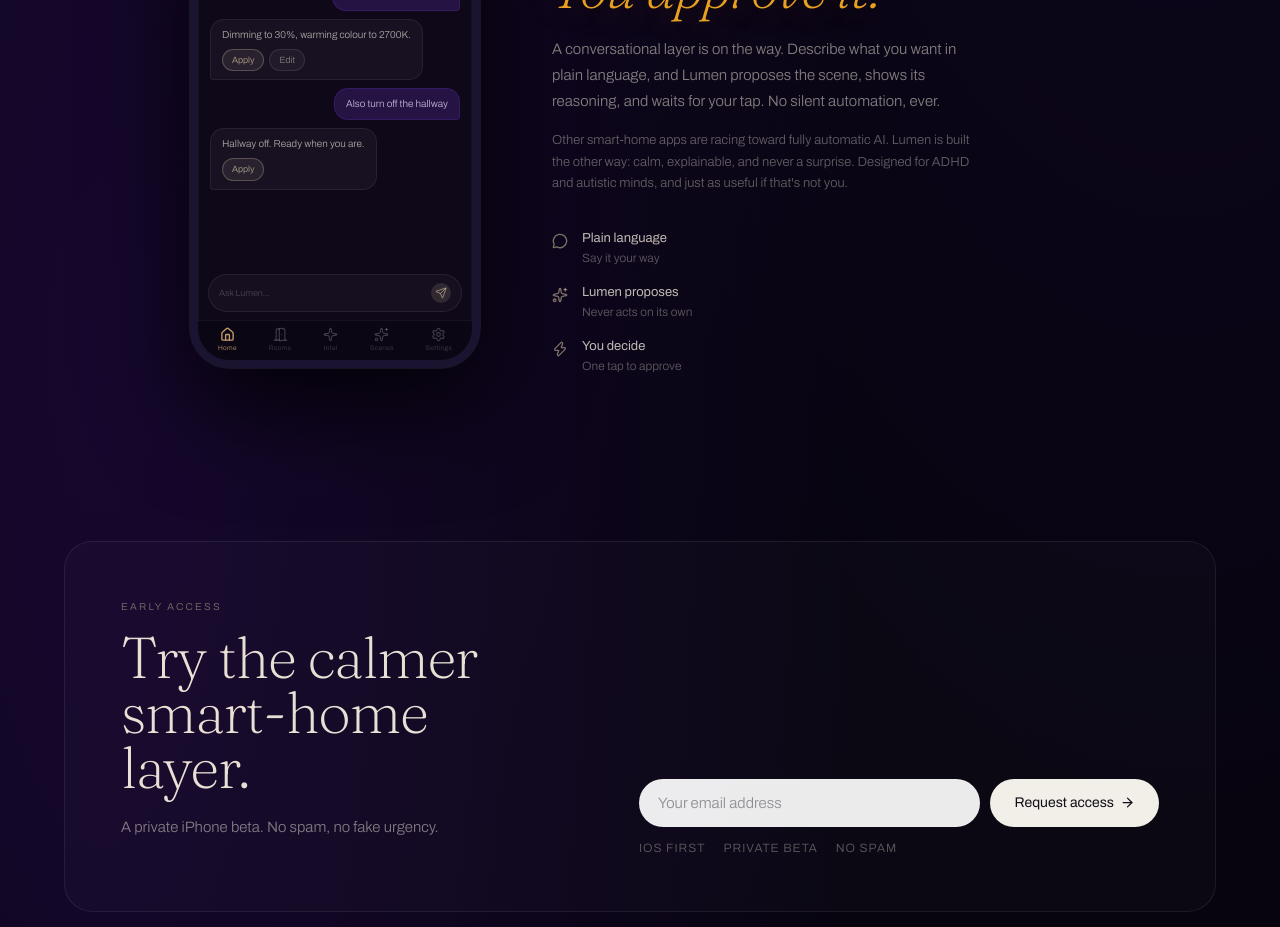
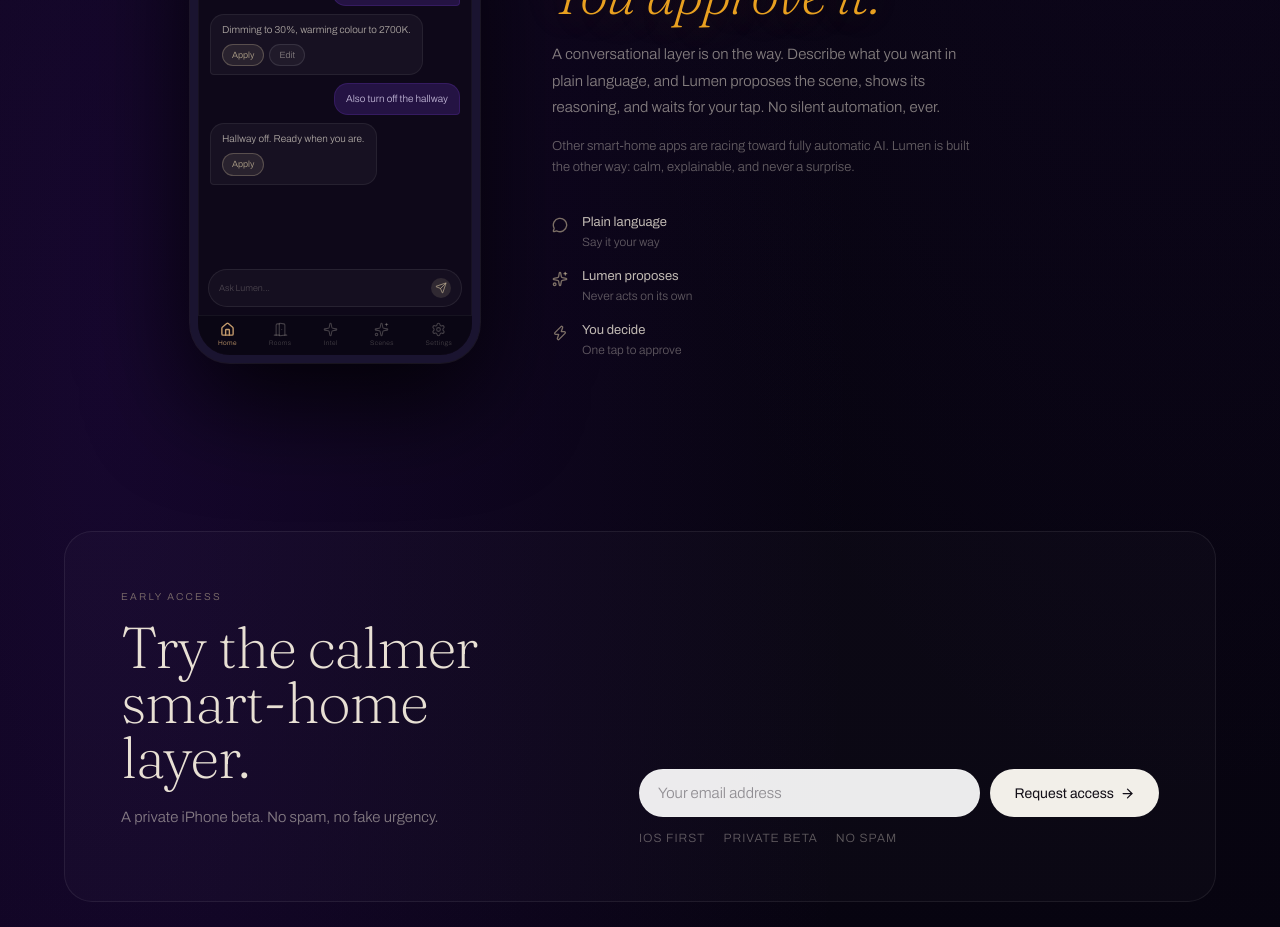
Before and after one commit to mohabbis/Lumen, a React (Vite) app: page / in a window 1280 px wide. Shown: the part 3800-4727 px from the top of the page. Built offline with nearby package versions, Linux system fonts and the light colour scheme.

Commit message:
Remove the ADHD/autistic-minds line from the AI section copy

```diff
--- a/src/App.jsx
+++ b/src/App.jsx
@@ -896,8 +896,6 @@ function AIChatSection() {
           <p className="ai-chat-contrast">
             Other smart-home apps are racing toward fully automatic AI. Lumen
             is built the other way: calm, explainable, and never a surprise.
-            Designed for ADHD and autistic minds, and just as useful if
-            that's not you.
           </p>
           <div className="ai-callouts">
             {aiCallouts.map(({ icon: Icon, label, sub }) => (
```
